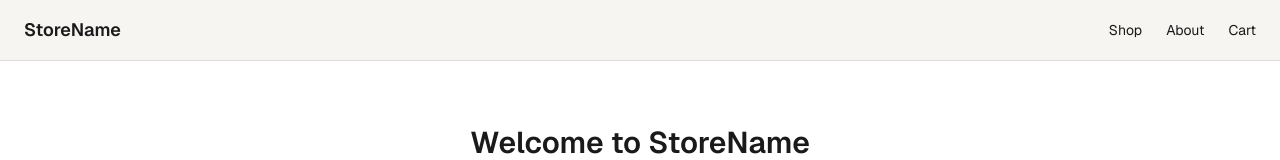
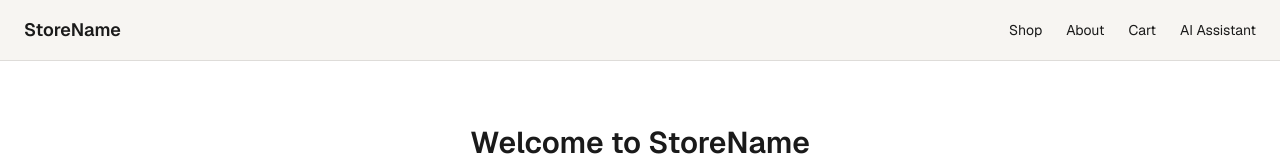
Before and after one commit to habzasaleem/ecommerce-store, a Next.js app: page / in a window 1280 px wide. Shown: the top 160 px of the page. Built offline with nearby package versions, Linux system fonts and the light colour scheme.

Commit message:
Add AI Assistant link to navbar

```diff
--- a/app/components/Navbar.js
+++ b/app/components/Navbar.js
@@ -10,6 +10,7 @@ export default function Navbar() {
         <Link href="/products">Shop</Link>
         <Link href="/about">About</Link>
         <Link href="/cart">Cart</Link>
+        <Link href="/assistant">AI Assistant</Link>
       </div>
     </nav>
   );
```
